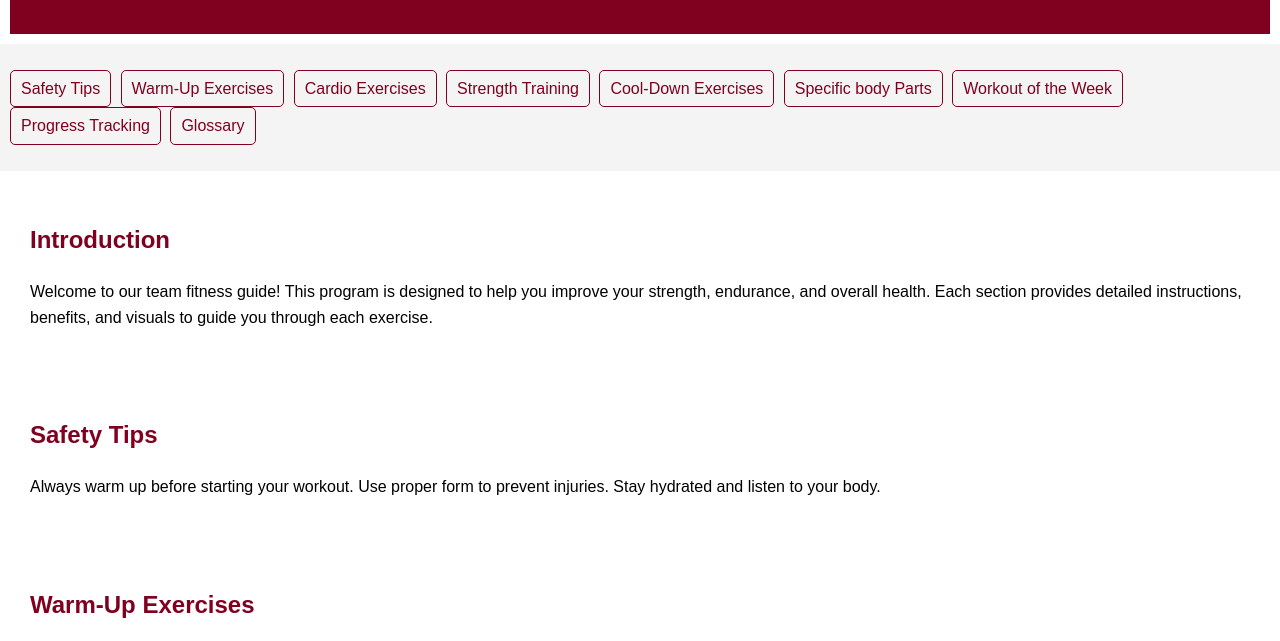
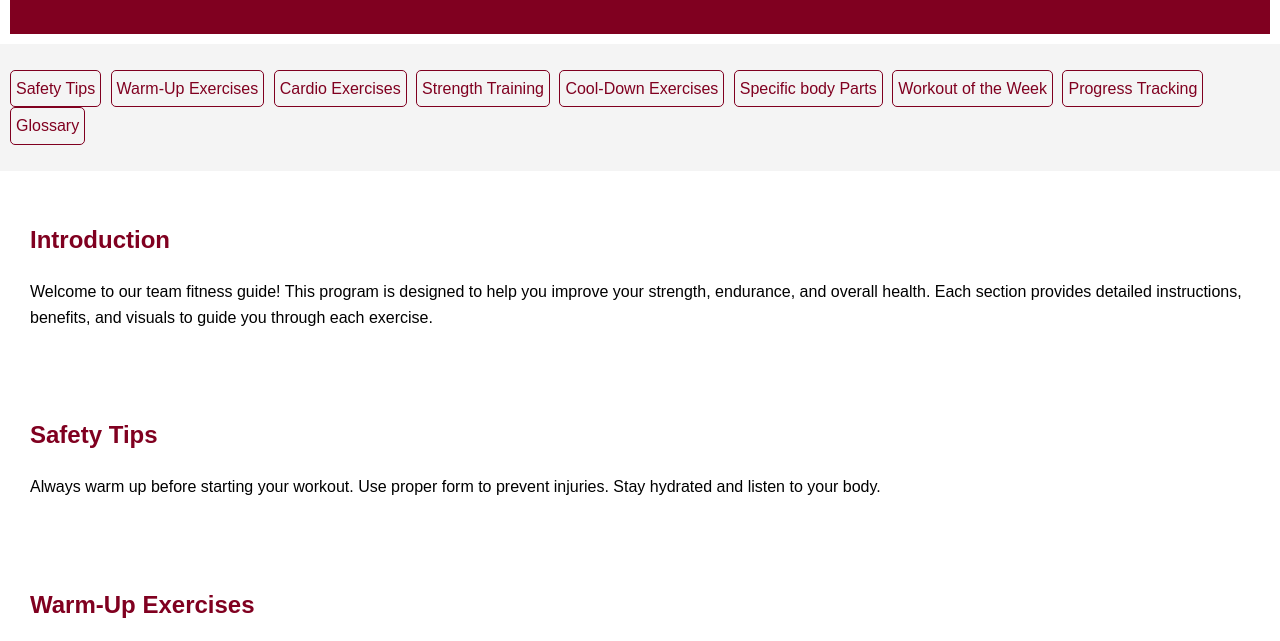
Before and after one commit to Araba-Tawiah-Otoo/Ultimate-Frisbee-Strength-Training-Mobility, a plain HTML site: page index.html in a window 1280 px wide. Shown: the part 136-777 px from the top of the page. Drawn offline with Linux system fonts and the light colour scheme.

Commit message:
Update index.html
nav

```diff
--- a/index.html
+++ b/index.html
@@ -34,7 +34,7 @@
             display: inline-block;
             margin-right: 5px;
             border: 1px solid #800020;;
-            padding: 5px 10px;
+            padding: 5px 5px;
             border-radius: 5px;
         }
         nav ul li a {
```
